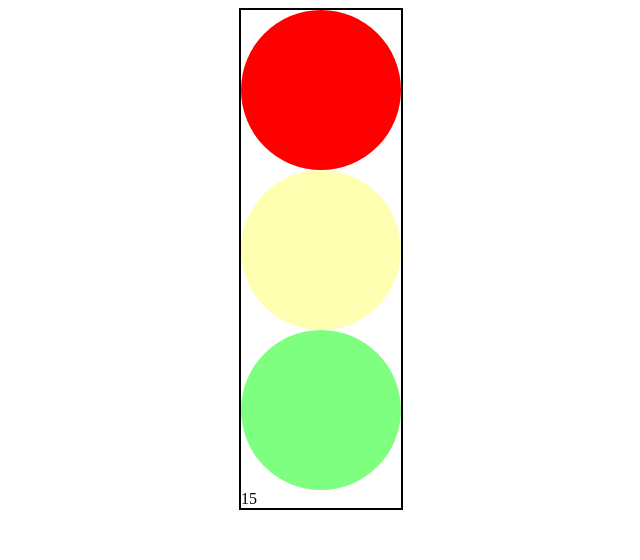
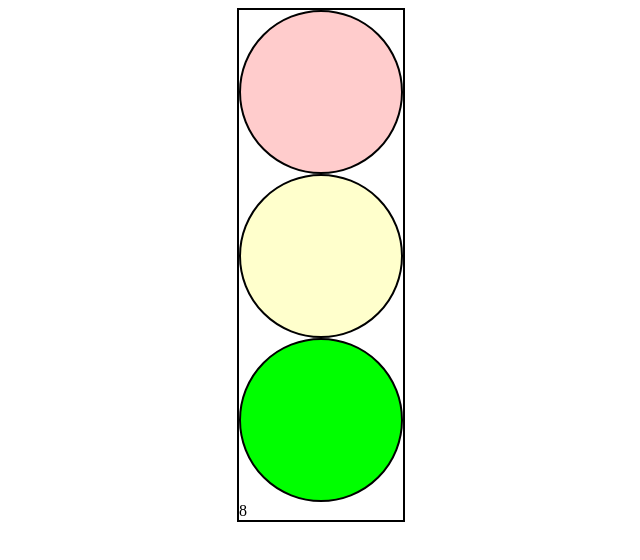
Before and after one commit to chjuge/traffic-light, a Vue app: page /green in a window 1280 px wide. Shown: the top 560 px of the page, without its empty margins (319-959 px from the left). Built offline with nearby package versions, Linux system fonts and the light colour scheme; the HTML template or start-up script is replaced by a standard one.

Commit message:
it works!!!

```diff
--- a/src/App.vue
+++ b/src/App.vue
@@ -27,8 +27,43 @@ export default {
 </script>
 
 <style>
+
 #app {
   display: flex;
   justify-content: center;
 }
+
+.round {
+  width: 10em;
+  height: 10em;
+  border-radius: 50%;
+  border: black solid 2px;
+  line-height: 10em;  /* подробнее про line-height */
+  text-align: center;  /* выравнять текст по середине по горизонтали */
+}
+
+.containter {
+ border: black solid 2px;
+}
+
+.red {
+ background: rgba(255,0,0,1);
+}
+.red-off {
+ background: rgba(255,0,0,.2);
+}
+
+.yellow {
+ background: rgba(255,255,0,1)
+}
+.yellow-off {
+ background: rgba(255,255,0,.2)
+}
+.green {
+  background: rgba(0,255,0,1);
+}
+.green-off {
+  background: rgba(0,255,0,.2);
+}
+
 </style>
--- a/src/components/BaseLight.vue
+++ b/src/components/BaseLight.vue
@@ -7,38 +7,3 @@ export default {
     name: 'BaseLight',
 }
 </script>
-
-<style>
-.round {
-  width: 10em;
-  height: 10em;
-  border-radius: 50%;
-  line-height: 10em;  /* подробнее про line-height */
-  text-align: center;  /* выравнять текст по середине по горизонтали */
-}
-
-.containter {
- border: black solid 2px;
-}
-
-.red {
- background: rgba(255,0,0,1);
-}
-.red-off {
- background: rgba(255,0,0,.3);
-}
-
-.yellow {
- background: rgba(255,255,0,1)
-}
-.yellow-off {
- background: rgba(255,255,0,.3)
-}
-.green {
-  background: rgba(0,255,0,1);
-}
-.green-off {
-  background: rgba(0,255,0,.5);
-}
-
-</style>
--- a/src/components/Green.vue
+++ b/src/components/Green.vue
@@ -15,6 +15,27 @@ export default {
       BaseLight
       },
   name: 'Green',
+
+  beforeCreate() {
+      this.$store.commit('setPrevLight');
+      this.$store.commit('switchOff');
+      this.$store.commit('switchOn', 'greenLight');
+      this.$store.commit('setRemainDuration', 'greenLight');
+      this.$store.commit('setActiveLight');
+      this.$store.commit('setNextLight');
+  },
+
+  mounted() {
+      this.$store.commit('timerCountDown');
+
+  },
+
+  updated() {
+    if (this.timerDuration == 0) {
+      this.$router.push(this.nextPath)
+    }
+  },
+
   computed: {
       red() {
           return this.$store.getters.lightStatus('redLight')
@@ -26,7 +47,10 @@ export default {
           return this.$store.getters.lightStatus('yellowLight')
       },
       timerDuration() {
-          return this.$store.getters.duration('greenLight')
+          return this.$store.getters.duration
+      },
+      nextPath() {
+          return this.$store.getters.path
       }
   }
 }
--- a/src/components/Red.vue
+++ b/src/components/Red.vue
@@ -15,6 +15,27 @@ export default {
       BaseLight
       },
   name: 'Red',
+
+  beforeCreate() {
+      this.$store.commit('setPrevLight');
+      this.$store.commit('switchOff');
+      this.$store.commit('switchOn', 'redLight');
+      this.$store.commit('setRemainDuration', 'redLight');
+      this.$store.commit('setActiveLight');
+      this.$store.commit('setNextLight');
+  },
+
+  mounted() {
+      this.$store.commit('timerCountDown');
+
+  },
+
+  updated() {
+    if (this.timerDuration == 0) {
+      this.$router.push(this.nextPath)
+    }
+  },
+
   computed: {
       red() {
           return this.$store.getters.lightStatus('redLight')
@@ -26,7 +47,10 @@ export default {
           return this.$store.getters.lightStatus('yellowLight')
       },
       timerDuration() {
-          return this.$store.getters.duration('redLight')
+          return this.$store.getters.duration
+      },
+      nextPath() {
+          return this.$store.getters.path
       }
   }
 }
--- a/src/components/Yellow.vue
+++ b/src/components/Yellow.vue
@@ -15,6 +15,27 @@ export default {
       BaseLight
       },
   name: 'Yellow',
+
+  beforeCreate() {
+      this.$store.commit('setPrevLight');
+      this.$store.commit('switchOff');
+      this.$store.commit('switchOn', 'yellowLight');
+      this.$store.commit('setRemainDuration', 'yellowLight');
+      this.$store.commit('setActiveLight');
+      this.$store.commit('setNextLight');
+  },
+
+  mounted() {
+      this.$store.commit('timerCountDown');
+
+  },
+
+  updated() {
+    if (this.timerDuration == 0) {
+      this.$router.push(this.nextPath)
+    }
+  },
+
   computed: {
       red() {
           return this.$store.getters.lightStatus('redLight')
@@ -26,7 +47,10 @@ export default {
           return this.$store.getters.lightStatus('yellowLight')
       },
       timerDuration() {
-          return this.$store.getters.duration('yellowLight')
+          return this.$store.getters.duration
+      },
+      nextPath() {
+          return this.$store.getters.path
       }
   }
 }
--- a/src/router.js
+++ b/src/router.js
@@ -10,6 +10,10 @@ Vue.use(Router)
 export default new Router({
     mode: 'history',
     routes: [
+        {
+            path: '/',
+            redirect: '/red'
+        },
         {
             path: '/red',
             component: Red,
--- a/src/store.js
+++ b/src/store.js
@@ -7,20 +7,23 @@ Vue.use(Vuex)
 export default new Vuex.Store({
     state: {
         redLight: {
-            turnedOn: true,
+            turnedOn: false,
             baseDuration: 10,
+            path: '/red',
         },
         yellowLight: {
             turnedOn: false,
             baseDuration: 3,
+            path: '/yellow',
         },
         greenLight: {
             turnedOn: false,
             baseDuration: 15,
+            path: '/green',
         },
 
         remainDuration: null,
-        prevLight: null,
+        prevLight: 'yellowLight',
         activeLight: null,
         nextLight: null,
     },
@@ -39,7 +42,7 @@ export default new Vuex.Store({
                 state.yellowLight.turnedOn ? 'yellowLight' : 'greenLight';
         },
         setPrevLight(state) {
-            state.prevLight = state.activeLight;
+            state.prevLight = state.activeLight ? state.activeLight : null
         },
         setNextLight(state) {
             if (state.activeLight == 'redLight' || state.activeLight == 'greenLight') {
@@ -48,6 +51,17 @@ export default new Vuex.Store({
             }
             state.nextLight = state.prevLight == 'redLight' ? 'greenLight' : 'redLight'
         },
+        setRemainDuration(state, light) {
+            state.remainDuration = state[light].baseDuration;
+        },
+        timerCountDown(state) {
+            setTimeout(function tick() {
+                if (state.remainDuration > 1) {
+                    setTimeout(tick, 1000);
+                }
+                state.remainDuration--;
+            }, 1000)
+        }
 
     },
     actions: {
@@ -58,8 +72,11 @@ export default new Vuex.Store({
         lightStatus: state => light => {
             return state[light].turnedOn;
         },
-        duration: state => light => {
-            return state[light].baseDuration;
+        duration: state => {
+            return state.remainDuration;
+        },
+        path: state => {
+            return state[state.nextLight].path;
         }
     }
 })
```
